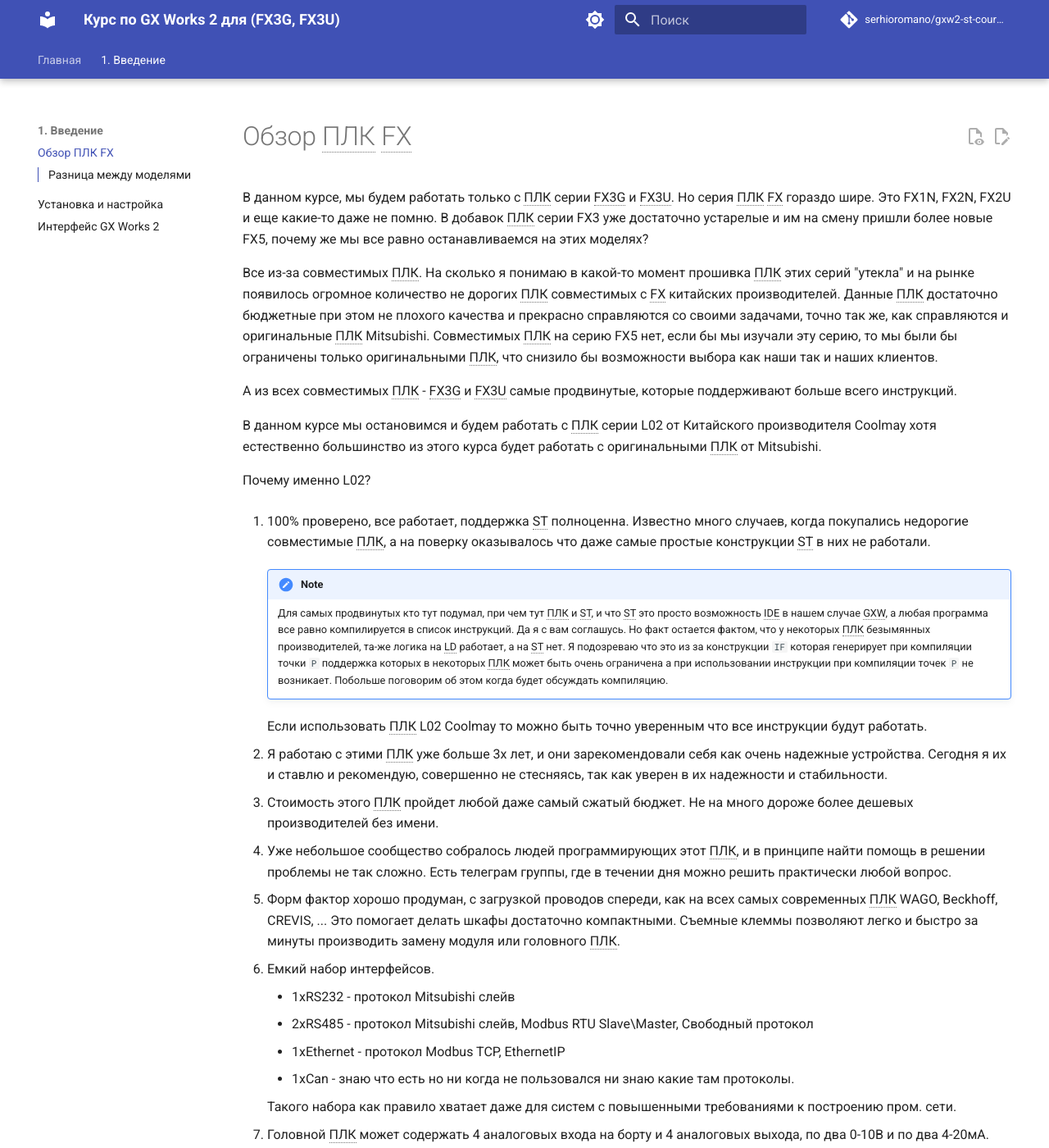
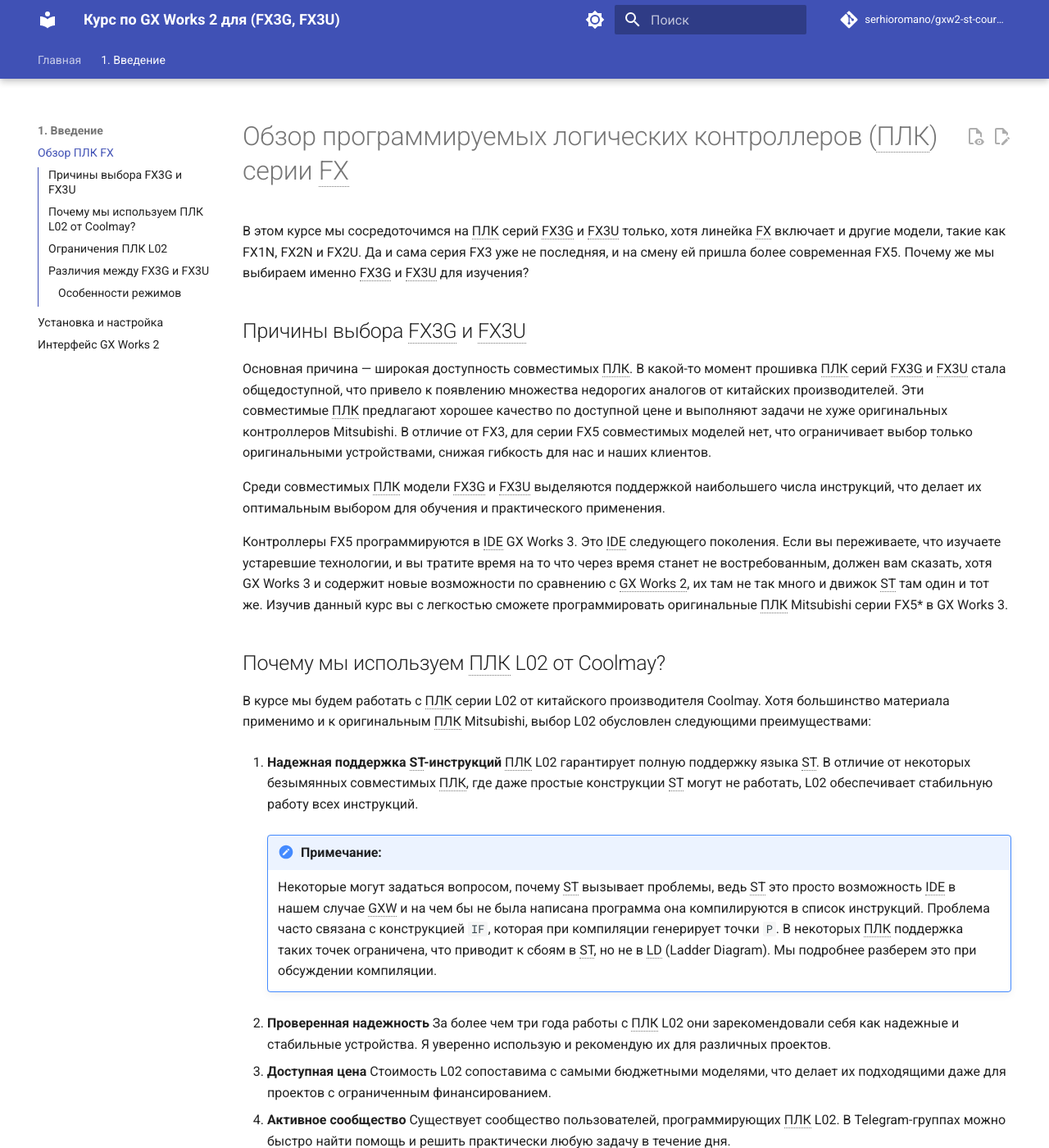
Before and after one commit to Serhioromano/gxw2-st-course, an MkDocs documentation site: the page built from docs/1-intro/fx-overview.md, in a window 1280 px wide and 1400 px high. Shown: the whole window at 82% size. Built offline with MkDocs 1.6.1 and Material for MkDocs 9.7.7, drawn with Linux system fonts in a browser that asks for light colours; comment, search, counter and statistics services are not loaded; some of the changed text lies outside the part shown.

Commit message:
продолжаем работать

```diff
--- a/docs/1-intro/fx-overview.md
+++ b/docs/1-intro/fx-overview.md
@@ -1,65 +1,94 @@
-# Обзор ПЛК FX
+# Обзор программируемых логических контроллеров (ПЛК) серии FX
 
-В данном курсе, мы будем работать только с ПЛК серии FX3G и FX3U. Но серия ПЛК FX гораздо шире. Это FX1N, FX2N, FX2U и еще какие-то даже не помню. В добавок ПЛК серии FX3 уже достаточно устарелые и им на смену пришли более новые FX5, почему же мы все равно останавливаемся на этих моделях?
+В этом курсе мы сосредоточимся на ПЛК серий FX3G и FX3U только, хотя линейка FX включает и другие модели, такие как FX1N, FX2N и FX2U. Да и сама серия FX3 уже не последняя, и на смену ей пришла более современная FX5. Почему же мы выбираем именно FX3G и FX3U для изучения?
 
-Все из-за совместимых ПЛК. На сколько я понимаю в какой-то момент прошивка ПЛК этих серий "утекла" и на рынке появилось огромное количество не дорогих ПЛК совместимых с FX китайских производителей. Данные ПЛК достаточно бюджетные при этом не плохого качества и прекрасно справляются со своими задачами, точно так же, как справляются и оригинальные ПЛК Mitsubishi. Совместимых ПЛК на серию FX5 нет, если бы мы изучали эту серию, то мы были бы ограничены только оригинальными ПЛК, что снизило бы возможности выбора как наши так и наших клиентов.
+## Причины выбора FX3G и FX3U
 
-А из всех совместимых ПЛК - FX3G и FX3U самые продвинутые, которые поддерживают больше всего инструкций.
+Основная причина — широкая доступность совместимых ПЛК. В какой-то момент прошивка ПЛК серий FX3G и FX3U стала общедоступной, что привело к появлению множества недорогих аналогов от китайских производителей. Эти совместимые ПЛК предлагают хорошее качество по доступной цене и выполняют задачи не хуже оригинальных контроллеров Mitsubishi. В отличие от FX3, для серии FX5 совместимых моделей нет, что ограничивает выбор только оригинальными устройствами, снижая гибкость для нас и наших клиентов.
 
-В данном курсе мы остановимся и будем работать с ПЛК серии L02 от Китайского производителя Coolmay хотя естественно большинство из этого курса будет работать с оригинальными ПЛК от Mitsubishi.
+Среди совместимых ПЛК модели FX3G и FX3U выделяются поддержкой наибольшего числа инструкций, что делает их оптимальным выбором для обучения и практического применения.
 
-Почему именно L02?
+Контроллеры FX5 программируются в IDE GX Works 3. Это IDE следующего поколения. Если вы переживаете, что изучаете устаревшие технологии, и вы тратите время на то что через время станет не востребованным, должен вам сказать, хотя GX Works 3 и содержит новые возможности по сравнению с GX Works 2, их там не так много и движок ST там один и тот же. Изучив данный курс вы с легкостью сможете программировать оригинальные ПЛК Mitsubishi серии FX5* в GX Works 3.
 
-1. 100% проверено, все работает, поддержка ST полноценна. Известно много случаев, когда покупались недорогие совместимые ПЛК, а на поверку оказывалось что даже самые простые конструкции ST в них не работали.
+## Почему мы используем ПЛК L02 от Coolmay?
 
-    !!! note
+В курсе мы будем работать с ПЛК серии L02 от китайского производителя Coolmay. Хотя большинство материала применимо и к оригинальным ПЛК Mitsubishi, выбор L02 обусловлен следующими преимуществами:
 
-        Для самых продвинутых кто тут подумал, при чем тут ПЛК и ST, и что ST это просто возможность IDE в нашем случае GXW, а любая программа все равно компилируется в список инструкций. Да я с вам соглашусь. Но факт остается фактом, что у некоторых ПЛК безымянных производителей, та-же логика на LD работает, а на ST нет. Я подозреваю что это из за конструкции `IF` которая генерирует при компиляции точки `P` поддержка которых в некоторых ПЛК может быть очень ограничена а при использовании инструкции при компиляции точек `P` не возникает. Побольше поговорим об этом когда будет обсуждать компиляцию.
+1. **Надежная поддержка ST-инструкций**
+   ПЛК L02 гарантирует полную поддержку языка ST. В отличие от некоторых безымянных совместимых ПЛК, где даже простые конструкции ST могут не работать, L02 обеспечивает стабильную работу всех инструкций.
 
-    Если использовать ПЛК L02 Coolmay то можно быть точно уверенным что все инструкции будут работать.
+    !!! note "**Примечание**:"
 
-2. Я работаю с этими ПЛК уже больше 3х лет, и они зарекомендовали себя как очень надежные устройства. Сегодня я их и ставлю и рекомендую, совершенно не стесняясь, так как уверен в их надежности и стабильности.
+        Некоторые могут задаться вопросом, почему ST вызывает проблемы, ведь ST это просто возможность IDE в нашем случае GXW и на чем бы не была написана программа она компилируются в список инструкций. Проблема часто связана с конструкцией `IF`, которая при компиляции генерирует точки `P`. В некоторых ПЛК поддержка таких точек ограничена, что приводит к сбоям в ST, но не в LD (Ladder Diagram). Мы подробнее разберем это при обсуждении компиляции.
 
-3. Стоимость этого ПЛК пройдет любой даже самый сжатый бюджет. Не на много дороже более дешевых производителей без имени.
+2. **Проверенная надежность**
+   За более чем три года работы с ПЛК L02 они зарекомендовали себя как надежные и стабильные устройства. Я уверенно использую и рекомендую их для различных проектов.
 
-4. Уже небольшое сообщество собралось людей программирующих этот ПЛК, и в принципе найти помощь в решении проблемы не так сложно. Есть телеграм группы, где в течении дня можно решить практически любой вопрос.
+3. **Доступная цена**
+   Стоимость L02 сопоставима с самыми бюджетными моделями, что делает их подходящими даже для проектов с ограниченным финансированием.
 
-5. Форм фактор хорошо продуман, с загрузкой проводов спереди, как на всех самых современных ПЛК WAGO, Beckhoff, CREVIS, ... Это помогает делать шкафы достаточно компактными. Съемные клеммы позволяют легко и быстро за минуты производить замену модуля или головного ПЛК.
+4. **Активное сообщество**
+   Существует сообщество пользователей, программирующих ПЛК L02. В Telegram-группах можно быстро найти помощь и решить практически любую задачу в течение дня.
 
-6. Емкий набор интерфейсов.
+5. **Удобный форм-фактор**
+   ПЛК L02 имеют продуманный дизайн с фронтальным подключением проводов, как у современных ПЛК от WAGO, Beckhoff и CREVIS. Это позволяет создавать компактные шкафы управления. Съемные клеммы упрощают замену модулей за считанные минуты.
 
-    - 1хRS232 - протокол Mitsubishi слейв
-    - 2хRS485 - протокол Mitsubishi слейв, Modbus RTU Slave\Master, Свободный протокол
-    - 1xEthernet - протокол Modbus TCP, EthernetIP
-    - 1хCan - знаю что есть но ни когда не пользовался ни знаю какие там протоколы.
+6. **Широкий набор интерфейсов**
+    L02 оснащены следующими интерфейсами:
 
-    Такого набора как правило хватает даже для систем с повышенными требованиями к построению пром. сети.
+    - 1×RS232 (протокол Mitsubishi, режим Slave);
+    - 2×RS485 (протоколы Mitsubishi Slave, Modbus RTU Slave/Master, свободный протокол);
+    - 1×Ethernet (протоколы Modbus TCP, EthernetIP);
+    - 1×CAN (поддержка есть, но протоколы мне неизвестны).
 
-7. Головной ПЛК может содержать 4 аналоговых входа на борту и 4 аналоговых выхода, по два 0-10В и по два 4-20мА. Этого часто хватает на системы малой автоматизации, какие-то станки, небольшие установки, ...
+    Этого достаточно для построения промышленных сетей даже в сложных системах.
 
-8. Эта линейка модульная, и лего расширяется. Обычно плк серии ФХ3 продаются с набором входов и выходов, например FX3G-24MR, FX3G-60MT, ... Первое это ПЛК с 24 входа и выхода, а второй с 60 входов и выходов. Обычно пополам делиться. Для 24го например 12 входов, 12 выходов. Буквы Т и R как правило ссылаются на вид выхода, релейный (R) или транзисторный (T). Таким образов вы подбираете ПЛК с нужным количеством IO под проект. Для L02 все обстоит по другому. Есть всего 2 базовые модели, L02M24T и L02M32T
-и можно устанавливать модули, расширяя IO до 500. Причем выбор модулей очень широк, есть даже тензометрический модуль. А еще е базовому ПЛК можно подключить 4 каплера по EIP и к этим каплером еще до 200 IO на каждый каплер.
+7. **Встроенные аналоговые входы/выходы**
+   Головной модуль L02 может включать до 4 аналоговых входов и 4 выходов (по два 0–10 В и 4–20 мА). Это делает ПЛК подходящими для малой автоматизации, например, для станков или небольших установок.
 
-Мне кажется что Coolmay здесь превзошла Mitsubishi и сделала продукт который на много превосходит любое оригинальное решение серии FX3G(U). Данный ПЛК способен обеспечить работу небольшого цементного завода. Я бы смело использовал его не только в системах малой но и средней автоматизации с количеством IO и более 1500.
+8. **Модульная расширяемость**
+   В отличие от традиционных формфакторов ПЛК FX3 (например, FX3G-24MR с 12 входами и 12 выходами) или (FX3G-60MТ с 30 входами и 30 выходами) которые имеют фиксированное количество IO, L02 предлагают гибкую модульную архитектуру. Доступны две базовые модели — L02M24T и L02M32T, которые можно расширить до 500 входов/выходов с помощью модулей, линейка которых достаточно широкая и покрывает все базовые потребности, есть даже модель тензометрический. Также поддерживается подключение до 4 каплеров по EthernetIP, каждый из которых добавляет до 200 дополнительных входов/выходов.
 
-Кончено у этого ПЛК есть и ограничения.
+Мне кажется L02 от Coolmay превосходит оригинальные ПЛК FX3G и FX3U по функциональности ну или как минимум по компактности. Эти контроллеры подходят не только для малой, но и для средней автоматизации, включая системы с более чем 1500 входов/выходов. Смело можно запустить небольшой цементный завод.
 
-1. Размер программы не может быть больше 32000 шагов. Этого обычно хватает, я пока не выходил за этот предел, но при этом мне часто приходилось оптимизировать код, чтобы сократить размер программы. Если бы я был небрежен в этом отношении были проекты, где я бы не прошел на 32000 шагов. С другой стороны данное ограничение заставило меня глубоко изучить процесс компиляции и оптимизацию, что позволяет мне сегодня писать очень компактные на выходе программы, при этом напичканные фишками.
+## Ограничения ПЛК L02
 
-2. Если сравнивать L02 например с ПЛК на базе CoDeSys, то редактор ST тут не очень. Работает медленно. Инструментов нет ни каких. Да и сама имплементация ST в сравнении содержит меньше фич и больше ограничений. Например нельзя сделать массив из FB. Нельзя использовать глобальные даже константы в FUN.
+1. **Ограничение размера программы**
+   Максимальный размер программы — 32 000 шагов. Этого обычно достаточно, но в некоторых проектах требуется оптимизация кода. Это ограничение заставило меня глубже изучить компиляцию и оптимизацию и писать компактные, но функциональные программы.
 
-## Разница между моделями
+   Мне пока что 32000 хватало, но для этого приходилось сильно оптимизировать код. 32000 это не мало, но и не так много что бы писать код небрежно.
 
-FX3U и FX3G это просто режимы, одного и того же ПЛК. То-есть аппаратно это одно и тоже устройство например L02M24T, просто его можно перевести в режим FX3G или FX3U.
+2. **Ограничения редактора ST**
+   По сравнению с ПЛК на базе CoDeSys, редактор ST в L02 работает медленнее и имеет меньше возможностей. Например, нельзя создавать массивы функциональных блоков (FB) или использовать глобальные константы в функциях (FUN).
 
-Если мы будем ссылаться на документацию Mitsubishi то на каждой инструкции у нас будет таблица, в каких ПЛК эта инструкция поддерживается.
+## Различия между FX3G и FX3U
+
+FX3U и FX3G это просто режимы, одного и того же ПЛК. То-есть аппаратно это одно и тоже устройство например L02M24T, просто его можно перевести в режим FX3G или FX3U. По умолчанию ПЛК L02 идет в режиме FX3G.
+
+!!! info "**Как переключать режимы?**"
+
+    Для перевода ПЛК L02 в режим FX3U нужно присвоить регистру `D8396` значение **2**, и перегрузить ПЛК.
+
+!!! danger "**Важно!**"
+
+    Прежде чем переключить L02 в режим FX3U, убедитесь что у вас есть шнур от Coolmay для порта RS232 на ПЛК, и на ПК есть COM порт или рабочий адаптер RS232.
+
+### Особенности режимов
+
+Если мы будем ссылаться на документацию Mitsubishi то на каждой инструкции, вверху страницы справа у нас будет таблица, в каких ПЛК эта инструкция поддерживается.
 
 ![Таблица поддержки инструкций для раных моделей ПЛК серии FX](../img/introdiff.png)
 
 На примере вы видите что инструкция `TIMER_COUNT_FB_M` не поддерживается в ПЛК FX1S, FX0N и FX0S.
 
-FX3U поддерживает чуть больше инструкций чем FX3G. В большинстве эти инструкции касаются Контроля позиции. Но даже тех инструкций что поддерживаются FX3G, мне как правило хватало.
+Разница FX3U и FX3G заключается в поддерживаемых инструкциях, указанных в документации Mitsubishi. FX3U поддерживает больше инструкций, особенно для контроля позиционирования, но для большинства задач возможностей FX3G достаточно включая тот же контроль позиционирования или другими словами работу с серво или шаговыми двигателями.
 
-Так же в режиме FX3U работает Ethernet порт на загрузку программ в ПЛК. Но у меня это ни когда не работало стабильно.
+На моей практике, даже содовая программы для станков с серво приводами, мне не пришлось переключать ПЛК в режим FX3U.
 
-У FX3U есть и ограничение, в этом режиме порт USB Type C не работает, и заливать программы можно только через COM порт. Для этого нужен специальный шнур, и RS232 на ПК. Шнур к стати стандартный FX для ПЛК  Mitsubishi не подходит, ни знаю почему но разработчики L02 сделали его под шнур DVP для контроллеров дельта. Это нужно знать прежде чем переключать ПЛК в режим FX3U. К счастью компанию Coolmay
+- **FX3U**:
+    - Поддерживает чуть больше инструкции контроля позиционирования.
+    - Поддерживает Ethernet для загрузки программ, но эта функция работает нестабильно.
+    - Поддержка Mitsubishi TCP Slave
+    - USB-порт Type-C не работает, загрузка программ возможна только через COM-порт с использованием кабеля DVP для ПЛК Delta (кабель FX для Mitsubishi не подходит).
+
+- **FX3G**: Ограничен по инструкциям, но более универсален для базовых задач. Скорей всего вам ни когда не понадобиться переключаться в режим FX3U.
--- a/docs/stylesheets/code.css
+++ b/docs/stylesheets/code.css
@@ -33,6 +33,19 @@ base0D  #5350b9  Functions, Methods, Attribute IDs, Headings
 base0E  #0f7ddb  Keywords, Storage, Selector, Markup Italic, Diff Changed
 base0F  #ffffff  Deprecated, Opening/Closing Embedded Language Tags, e.g. <?php ?>
 */
+
+.md-typeset .admonition,.md-typeset details {
+    font-size: .8rem !important;
+}
+
+.md-content img {
+    width: 90%;
+    border: 5px solid #898989ff;
+    box-shadow: 0 2px 4px rgba(0, 0, 0, 0.2);
+    display: block;
+    margin-left: auto;
+    margin-right: auto;
+}
 
 code.hljs {
   display: block;
```
Also changed, not shown: docs/1-intro/gxw2-install.md (+1 -28 lines), docs/1-intro/gxw2-interface.md (+1 -1 lines), docs/toc.md (+1 -1 lines).
